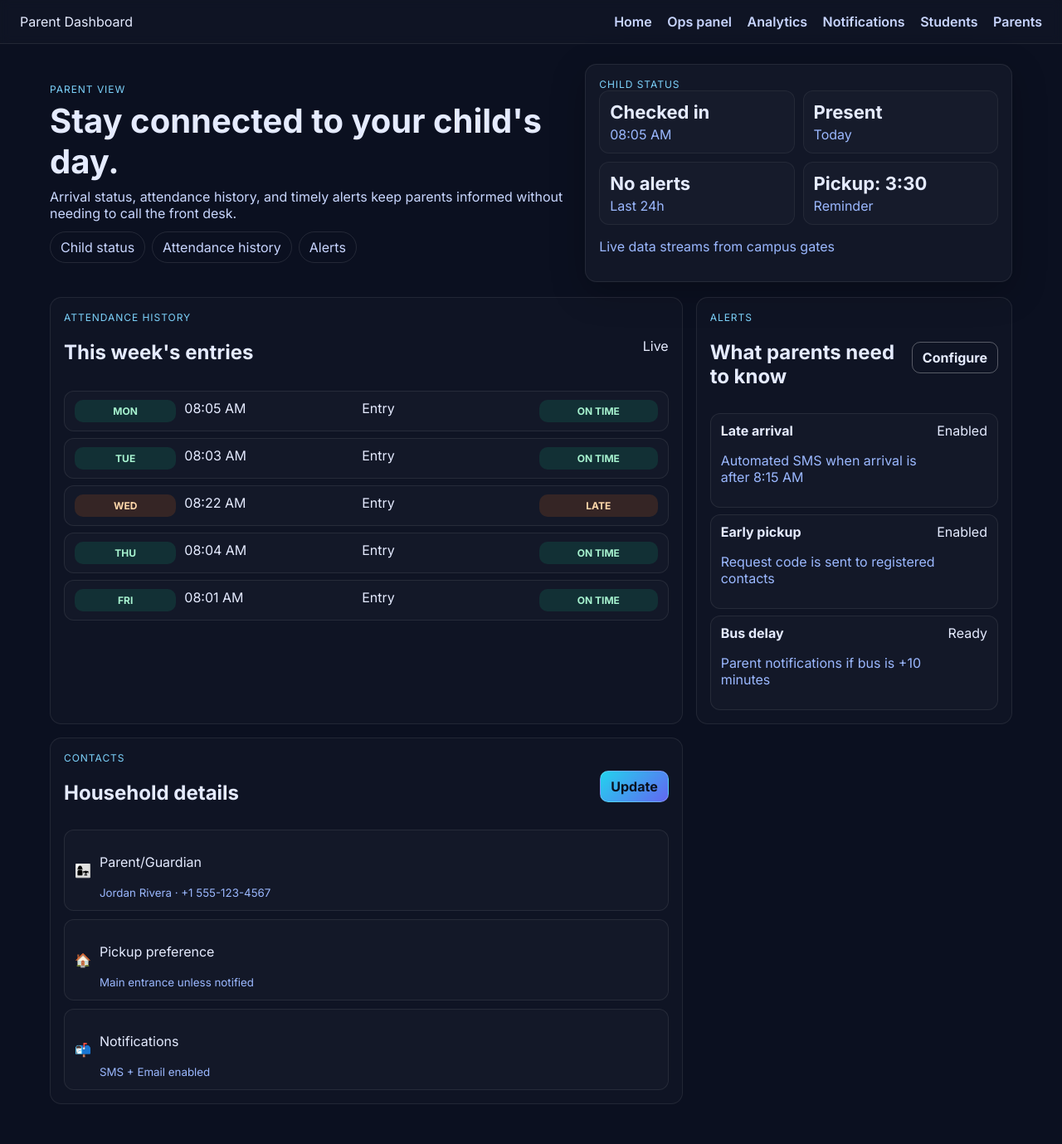
After one commit to Opuio1e/TrisSEAS, a Django app: page /parent/ in a window 1280 px wide. The commit adds this page. Shown: the whole page at 83% size. Run offline with Django 5.2, Linux system fonts and the light colour scheme.

Commit message:
Add student and parent dashboards

```diff
--- a/apps/admin_panel/views.py
+++ b/apps/admin_panel/views.py
@@ -24,6 +24,14 @@ class AnalyticsView(TemplateView):
 
 class NotificationsView(TemplateView):
     template_name = "notifications.html"
+
+
+class StudentDashboardView(TemplateView):
+    template_name = "student_dashboard.html"
+
+
+class ParentDashboardView(TemplateView):
+    template_name = "parent_dashboard.html"
 
 
 def live_stats(_request):
--- a/seas_project/urls.py
+++ b/seas_project/urls.py
@@ -8,6 +8,8 @@ from apps.admin_panel.views import (
     AnalyticsView,
     GateConsoleView,
     NotificationsView,
+    ParentDashboardView,
+    StudentDashboardView,
     live_stats,
 )
 
@@ -25,6 +27,8 @@ urlpatterns = [
     path("ops/", AdminDashboardView.as_view(), name="admin-dashboard"),
     path("analytics/", AnalyticsView.as_view(), name="analytics"),
     path("notifications/", NotificationsView.as_view(), name="notifications"),
+    path("student/", StudentDashboardView.as_view(), name="student-dashboard"),
+    path("parent/", ParentDashboardView.as_view(), name="parent-dashboard"),
     path("api/live-stats/", live_stats, name="live-stats"),
     path("api/students/", include("apps.students.urls")),
     path("api/entry-gate/", include("apps.entry_gate.urls")),
--- a/templates/admin_dashboard.html
+++ b/templates/admin_dashboard.html
@@ -17,6 +17,8 @@
             <a href="/">Home</a>
             <a href="/analytics/">Analytics</a>
             <a href="/notifications/">Notifications</a>
+            <a href="/student/">Student</a>
+            <a href="/parent/">Parent</a>
             <a class="btn" href="/admin/">Django admin</a>
         </nav>
     </header>
--- a/templates/analytics.html
+++ b/templates/analytics.html
@@ -17,6 +17,8 @@
             <a href="/">Home</a>
             <a href="/ops/">Ops panel</a>
             <a href="/notifications/">Notifications</a>
+            <a href="/student/">Student</a>
+            <a href="/parent/">Parent</a>
         </nav>
     </header>
 
--- a/templates/home.html
+++ b/templates/home.html
@@ -29,6 +29,8 @@
             <a href="/ops/">Ops</a>
             <a href="/analytics/">Analytics</a>
             <a href="/notifications/">Notify</a>
+            <a href="/student/">Student</a>
+            <a href="/parent/">Parent</a>
             <a class="ghost" href="/console/">Gate console</a>
             <a class="pill" href="/admin/">Launch admin</a>
         </nav>
--- a/templates/notifications.html
+++ b/templates/notifications.html
@@ -17,6 +17,8 @@
             <a href="/">Home</a>
             <a href="/ops/">Ops panel</a>
             <a href="/analytics/">Analytics</a>
+            <a href="/student/">Student</a>
+            <a href="/parent/">Parent</a>
         </nav>
     </header>
 
--- /dev/null
+++ b/templates/parent_dashboard.html
@@ -0,0 +1,175 @@
+{% load static %}
+<!DOCTYPE html>
+<html lang="en">
+<head>
+    <meta charset="UTF-8">
+    <meta name="viewport" content="width=device-width, initial-scale=1.0">
+    <title>Parent Dashboard | TrisSEAS</title>
+    <link rel="preconnect" href="https://fonts.googleapis.com">
+    <link rel="preconnect" href="https://fonts.gstatic.com" crossorigin>
+    <link href="https://fonts.googleapis.com/css2?family=Inter:wght@400;600;700&display=swap" rel="stylesheet">
+    <link rel="stylesheet" href="{% static 'css/admin_dashboard.css' %}">
+</head>
+<body>
+    <header class="topbar">
+        <div class="brand">Parent Dashboard</div>
+        <nav>
+            <a href="/">Home</a>
+            <a href="/ops/">Ops panel</a>
+            <a href="/analytics/">Analytics</a>
+            <a href="/notifications/">Notifications</a>
+            <a href="/student/">Students</a>
+            <a href="/parent/">Parents</a>
+        </nav>
+    </header>
+
+    <main class="layout">
+        <section class="hero">
+            <div>
+                <p class="eyebrow">Parent view</p>
+                <h1>Stay connected to your child's day.</h1>
+                <p class="lede">Arrival status, attendance history, and timely alerts keep parents informed without needing to call the front desk.</p>
+                <div class="chip-row">
+                    <span>Child status</span>
+                    <span>Attendance history</span>
+                    <span>Alerts</span>
+                </div>
+            </div>
+            <div class="hero-visual">
+                <div class="card">
+                    <p class="eyebrow">Child status</p>
+                    <div class="stat-grid">
+                        <div class="stat">
+                            <p class="stat-value">Checked in</p>
+                            <p class="stat-label">08:05 AM</p>
+                        </div>
+                        <div class="stat">
+                            <p class="stat-value ok">Present</p>
+                            <p class="stat-label">Today</p>
+                        </div>
+                        <div class="stat">
+                            <p class="stat-value">No alerts</p>
+                            <p class="stat-label">Last 24h</p>
+                        </div>
+                        <div class="stat">
+                            <p class="stat-value">Pickup: 3:30</p>
+                            <p class="stat-label">Reminder</p>
+                        </div>
+                    </div>
+                    <p class="muted">Live data streams from campus gates</p>
+                </div>
+            </div>
+        </section>
+
+        <section class="grid">
+            <div class="panel">
+                <div class="panel-header">
+                    <div>
+                        <p class="eyebrow">Attendance history</p>
+                        <h2>This week's entries</h2>
+                    </div>
+                    <span class="chip">Live</span>
+                </div>
+                <div class="feed-table">
+                    <div class="feed-row">
+                        <span class="badge ok">Mon</span>
+                        <span>08:05 AM</span>
+                        <span>Entry</span>
+                        <span class="badge ok">On time</span>
+                    </div>
+                    <div class="feed-row">
+                        <span class="badge ok">Tue</span>
+                        <span>08:03 AM</span>
+                        <span>Entry</span>
+                        <span class="badge ok">On time</span>
+                    </div>
+                    <div class="feed-row">
+                        <span class="badge warn">Wed</span>
+                        <span>08:22 AM</span>
+                        <span>Entry</span>
+                        <span class="badge warn">Late</span>
+                    </div>
+                    <div class="feed-row">
+                        <span class="badge ok">Thu</span>
+                        <span>08:04 AM</span>
+                        <span>Entry</span>
+                        <span class="badge ok">On time</span>
+                    </div>
+                    <div class="feed-row">
+                        <span class="badge ok">Fri</span>
+                        <span>08:01 AM</span>
+                        <span>Entry</span>
+                        <span class="badge ok">On time</span>
+                    </div>
+                </div>
+            </div>
+
+            <div class="panel">
+                <div class="panel-header">
+                    <div>
+                        <p class="eyebrow">Alerts</p>
+                        <h2>What parents need to know</h2>
+                    </div>
+                    <a class="btn ghost" href="/notifications/">Configure</a>
+                </div>
+                <div class="mini-feed">
+                    <div class="mini-feed-row">
+                        <div>
+                            <p class="feed-label">Late arrival</p>
+                            <p class="muted">Automated SMS when arrival is after 8:15 AM</p>
+                        </div>
+                        <span>Enabled</span>
+                    </div>
+                    <div class="mini-feed-row">
+                        <div>
+                            <p class="feed-label">Early pickup</p>
+                            <p class="muted">Request code is sent to registered contacts</p>
+                        </div>
+                        <span>Enabled</span>
+                    </div>
+                    <div class="mini-feed-row">
+                        <div>
+                            <p class="feed-label">Bus delay</p>
+                            <p class="muted">Parent notifications if bus is +10 minutes</p>
+                        </div>
+                        <span>Ready</span>
+                    </div>
+                </div>
+            </div>
+
+            <div class="panel">
+                <div class="panel-header">
+                    <div>
+                        <p class="eyebrow">Contacts</p>
+                        <h2>Household details</h2>
+                    </div>
+                    <a class="btn" href="/admin/students/student/">Update</a>
+                </div>
+                <div class="actions">
+                    <div class="action">
+                        <div>👩‍👧</div>
+                        <div>
+                            <p>Parent/Guardian</p>
+                            <small>Jordan Rivera · +1 555-123-4567</small>
+                        </div>
+                    </div>
+                    <div class="action">
+                        <div>🏠</div>
+                        <div>
+                            <p>Pickup preference</p>
+                            <small>Main entrance unless notified</small>
+                        </div>
+                    </div>
+                    <div class="action">
+                        <div>📬</div>
+                        <div>
+                            <p>Notifications</p>
+                            <small>SMS + Email enabled</small>
+                        </div>
+                    </div>
+                </div>
+            </div>
+        </section>
+    </main>
+</body>
+</html>
```
Also changed, not shown: templates/student_dashboard.html (added, +175 -0 lines).
